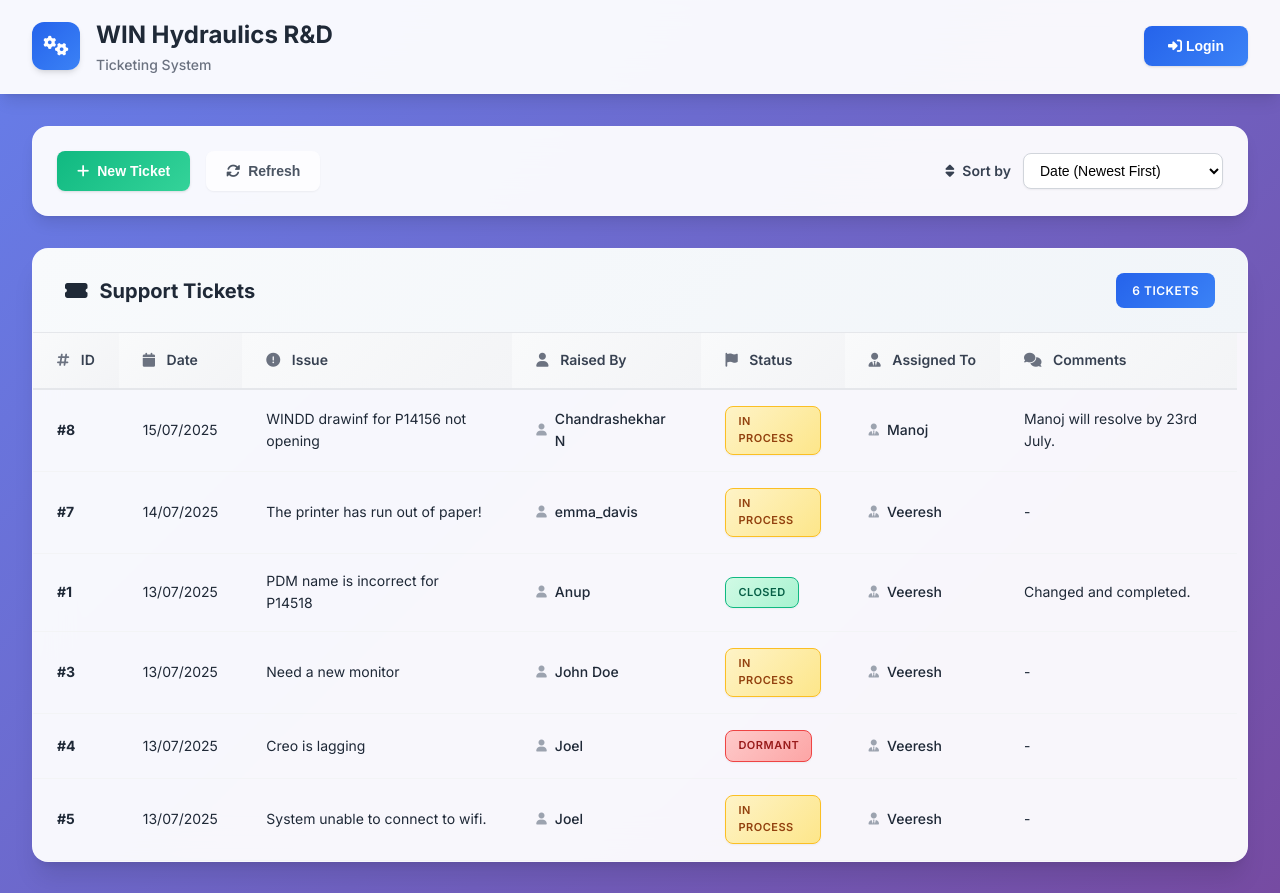
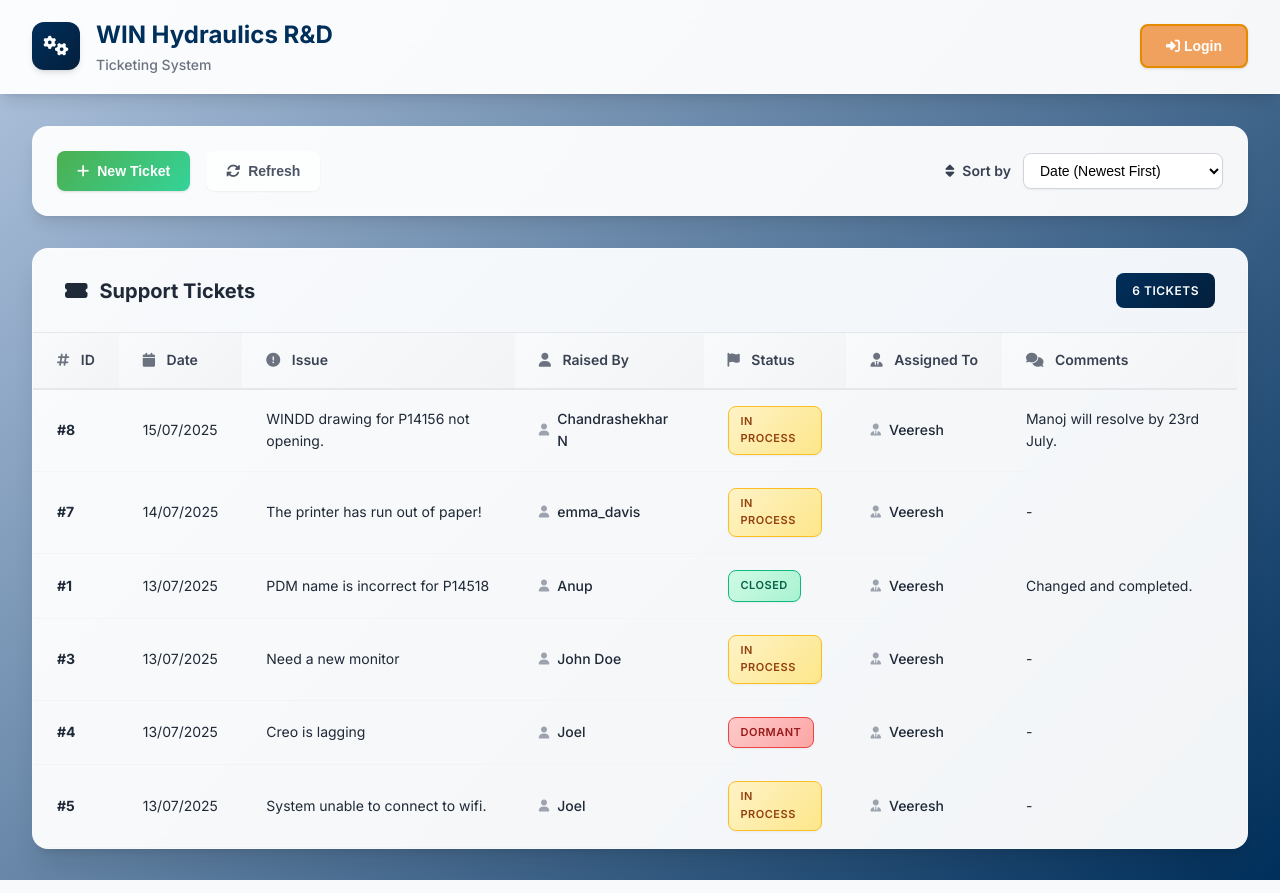
Before and after one commit to Anup710/ticketing-system, a Flask app: page / in a window 1280 px wide. Run offline with Flask 3, Linux system fonts and the light colour scheme.

Commit message:
v3 stable version 3

```diff
--- a/static/script.js
+++ b/static/script.js
@@ -248,19 +248,36 @@
     return div.innerHTML;
 }
 
-// Show success/error messages
+// Show success/error messages with enhanced styling
 function showMessage(message, type = 'success') {
     const container = document.getElementById('messageContainer');
     const content = document.getElementById('messageContent');
 
-    content.textContent = message;
-    content.className = `message ${type}`;
+    // Icon mapping for different message types
+    const icons = {
+        success: 'fas fa-check-circle',
+        error: 'fas fa-exclamation-triangle',
+        info: 'fas fa-info-circle'
+    };
+
+    // Create toast with icon and content
+    content.innerHTML = `
+        <div class="toast-icon">
+            <i class="${icons[type] || icons.success}"></i>
+        </div>
+        <div class="toast-content">${message}</div>
+    `;
+    content.className = `toast ${type}`;
     container.style.display = 'block';
 
-    // Auto-hide after 3 seconds
+    // Auto-hide after 4 seconds with fade out animation
     setTimeout(() => {
-        container.style.display = 'none';
-    }, 3000);
+        content.classList.add('fade-out');
+        setTimeout(() => {
+            container.style.display = 'none';
+            content.classList.remove('fade-out');
+        }, 300);
+    }, 4000);
 }
 
 // Show login modal
@@ -439,8 +456,11 @@
 
     try {
         let response;
+        let isUpdate = false;
+
         if (currentEditTicket) {
             // Update existing ticket
+            isUpdate = true;
             response = await fetch(`/update_ticket/${currentEditTicket.sr_no}`, {
                 method: 'PUT',
                 headers: {
@@ -450,6 +470,7 @@
             });
         } else {
             // Add new ticket
+            isUpdate = false;
             response = await fetch('/add_ticket', {
                 method: 'POST',
                 headers: {
@@ -464,7 +485,9 @@
         if (result.success) {
             closeTicketModal();
             await refreshTable();
-            if (currentEditTicket) {
+
+            // Show the correct message based on action
+            if (isUpdate) {
                 showMessage('Ticket updated successfully!', 'success');
             } else {
                 showMessage('Ticket submitted successfully!', 'success');
--- a/static/styles.css
+++ b/static/styles.css
@@ -1,16 +1,17 @@
 /* Modern Professional Ticketing System CSS */
 
-/* CSS Variables for Consistent Theming */
+/* CSS Variables for Wipro Brand Theming */
 :root {
-    --primary: #2563eb;
-    --primary-dark: #1d4ed8;
-    --primary-light: #3b82f6;
-    --success: #10b981;
-    --success-dark: #059669;
-    --warning: #f59e0b;
-    --warning-dark: #d97706;
-    --danger: #ef4444;
-    --danger-dark: #dc2626;
+    --wipro-primary: #002F5B;        /* Wipro Navy Blue */
+    --wipro-secondary: #B0C4DE;      /* Wipro Light Blue */
+    --wipro-accent: #041f3c;         /* Wipro Dark Blue */
+    --wipro-light: #f8fafc;          /* Light background */
+    --success: #4CAF50;              /* Wipro Green */
+    --success-dark: #45a049;
+    --warning: #efa15d;              /* Wipro Orange */
+    --warning-dark: #e68a00;
+    --danger: #dc3545;
+    --danger-dark: #c82333;
     --gray-50: #f9fafb;
     --gray-100: #f3f4f6;
     --gray-200: #e5e7eb;
@@ -30,6 +31,21 @@
     --radius: 8px;
     --radius-lg: 12px;
     --radius-xl: 16px;
+/* Specific styling for Login and Sign In buttons */
+.btn-login,
+.btn-signin {
+    background: #efa15d !important;
+    color: white !important;
+    border: 2px solid #e68a00 !important;
+    box-shadow: var(--shadow) !important;
+}
+
+.btn-login:hover,
+.btn-signin:hover {
+    background: #e68a00 !important;
+    color: white !important;
+    border-color: #efa15d !important;
+    box-shadow: var(--shadow-lg) !important;
 }
 
 /* User cell styling */
@@ -69,7 +85,7 @@
 
 body {
     font-family: 'Inter', -apple-system, BlinkMacSystemFont, 'Segoe UI', Roboto, sans-serif;
-    background: linear-gradient(135deg, #667eea 0%, #764ba2 100%);
+    background: linear-gradient(135deg, var(--wipro-secondary) 0%, var(--wipro-primary) 100%);
     min-height: 100vh;
     color: var(--gray-800);
     line-height: 1.6;
@@ -119,7 +135,7 @@
 .brand-icon {
     width: 48px;
     height: 48px;
-    background: linear-gradient(135deg, var(--primary), var(--primary-light));
+    background: linear-gradient(135deg, var(--wipro-primary), var(--wipro-accent));
     border-radius: var(--radius-lg);
     display: flex;
     align-items: center;
@@ -132,7 +148,7 @@
 .brand-text h1 {
     font-size: 24px;
     font-weight: 700;
-    color: var(--gray-800);
+    color: var(--wipro-primary);
     margin: 0;
 }
 
@@ -409,7 +425,7 @@
 
 .stat-badge {
     padding: 0.5rem 1rem;
-    background: linear-gradient(135deg, var(--primary), var(--primary-light));
+    background: linear-gradient(135deg, var(--wipro-primary), var(--wipro-accent));
     color: white;
     border-radius: var(--radius);
     font-weight: 600;
--- a/templates/index.html
+++ b/templates/index.html
@@ -41,7 +41,7 @@
                         </div>
                     </div>
 
-                    <button id="loginBtn" onclick="showLoginModal()" class="btn btn-primary">
+                    <button id="loginBtn" onclick="showLoginModal()" class="btn btn-primary btn-login">
                         <i class="fas fa-sign-in-alt"></i> Login
                     </button>
                     <button id="logoutBtn" onclick="logout()" class="btn btn-outline" style="display: none;">
@@ -152,7 +152,7 @@
                     </div>
 
                     <div class="form-actions">
-                        <button type="submit" class="btn btn-primary btn-full">
+                        <button type="submit" class="btn btn-primary btn-signin btn-full">
                             <i class="fas fa-sign-in-alt"></i> Sign In
                         </button>
                         <button type="button" class="btn btn-ghost btn-full" onclick="closeLoginModal()">
--- a/tickets.json
+++ b/tickets.json
@@ -54,12 +54,12 @@
   {
     "sr_no": 8,
     "date_raised": "2025-07-15",
-    "issue": "WINDD drawinf for P14156 not opening",
+    "issue": "WINDD drawing for P14156 not opening.",
     "raised_by": "Chandrashekhar N",
     "status": "In process",
-    "assigned_to": "Manoj",
+    "assigned_to": "Veeresh",
     "comments": "Manoj will resolve by 23rd July.",
     "created_at": "2025-07-15T09:40:21.590197",
-    "updated_at": "2025-07-21T11:01:28.327051"
+    "updated_at": "2025-07-21T11:39:16.716678"
   }
 ]
```
Also changed, not shown: other parts of static/styles.css (+74 -19 lines).
